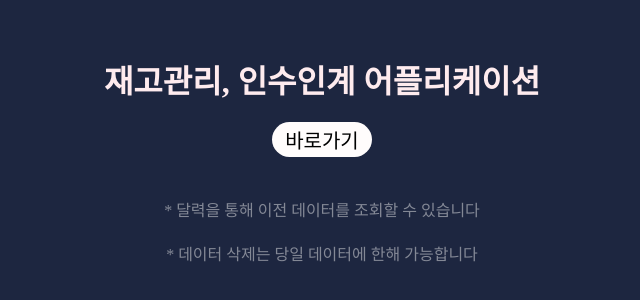
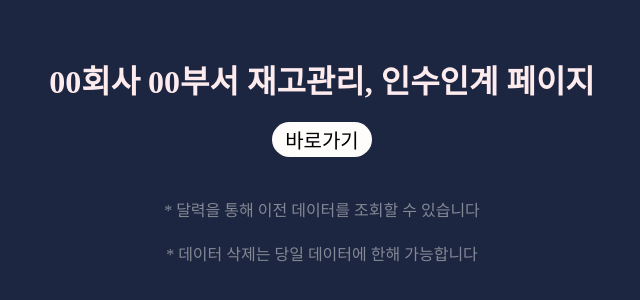
Before and after one commit to AngryDoggaebi/Inventory-Management, a Next.js app: page / in a window 1280 px wide. Shown: the part 240-540 px from the top of the page, without its empty margins (318-958 px from the left). Built offline with nearby package versions, Linux system fonts and the light colour scheme.

Commit message:
안내문구변경

```diff
--- a/pages/index.js
+++ b/pages/index.js
@@ -4,7 +4,7 @@ const index = () => {
   return (
     <main>
       <div className="home">
-        <h1 className="home-title">재고관리, 인수인계 어플리케이션</h1>
+        <h1 className="home-title">00회사 00부서 재고관리, 인수인계 페이지</h1>
         <Link href={'/inventory'}>
           <button className="home-button">바로가기</button>
         </Link>
--- a/pages/inventory/[id]/edit.js
+++ b/pages/inventory/[id]/edit.js
@@ -111,7 +111,7 @@ const Edit = ({ item }) => {
         />
       </div>
       <div className="input-wrapper">
-        <span className="input-name">볼펜 세트 A</span>
+        <span className="input-name">* 볼펜 세트 A</span>
         <input
           placeholder="볼펜 세트 A"
           name="pen_A"
@@ -120,7 +120,7 @@ const Edit = ({ item }) => {
         />
       </div>
       <div className="input-wrapper">
-        <span className="input-name">볼펜 세트 B</span>
+        <span className="input-name">* 볼펜 세트 B</span>
         <input
           placeholder="볼펜 세트 B"
           name="pen_B"
@@ -129,7 +129,7 @@ const Edit = ({ item }) => {
         />
       </div>
       <div className="input-wrapper">
-        <span className="input-name">볼펜 세트 C</span>
+        <span className="input-name">* 볼펜 세트 C</span>
         <input
           placeholder="볼펜 세트 C"
           name="pen_C"
--- a/pages/inventory/dailydata.js
+++ b/pages/inventory/dailydata.js
@@ -12,6 +12,12 @@ import { getHandler } from '../../utill/api/get';
 import { IsClickedAtom } from '@/recoil/daily';
 import Link from 'next/link';
 import { useParams } from 'next/navigation';
+
+/**
+ * @todo: 로딩중 화면
+ * @todo: 반응형
+ * @todo: input 숫자 제한
+ */
 
 const Dailydata = () => {
   const [result, setResult] = useState();
```
